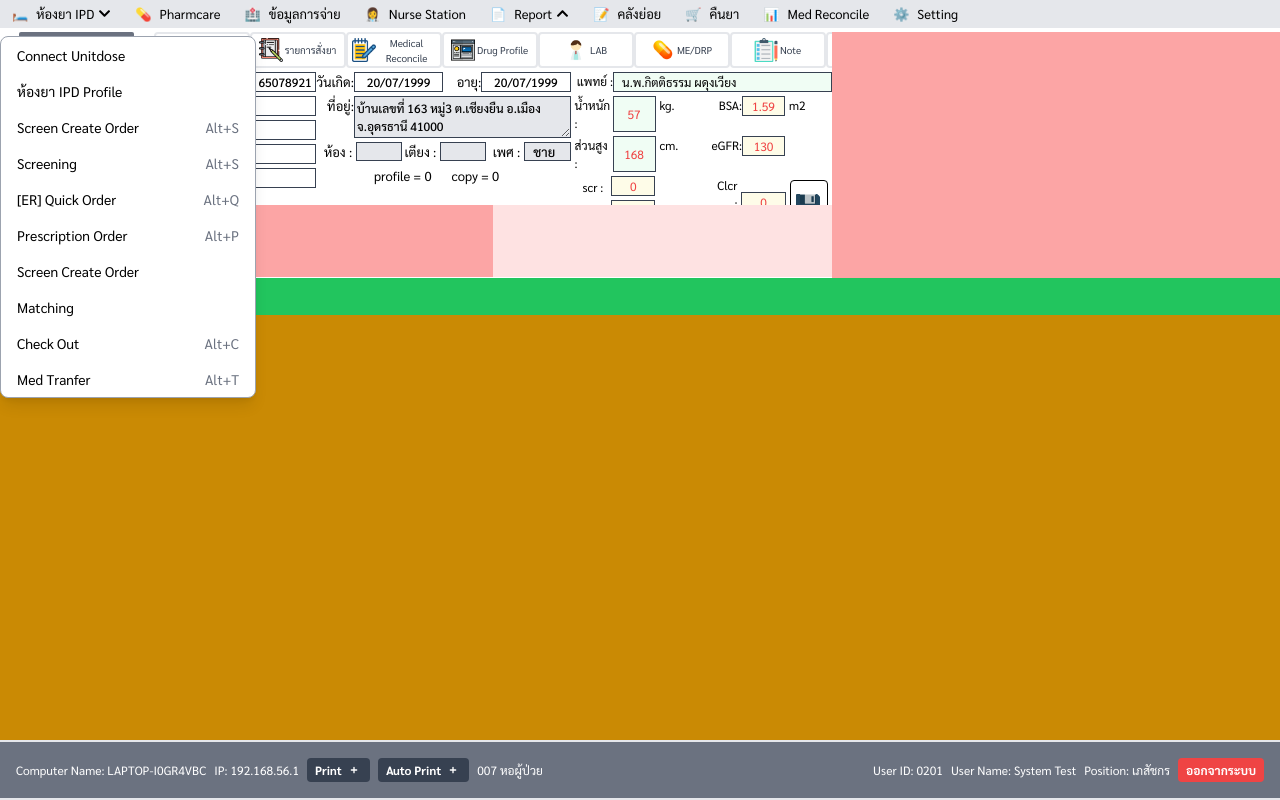
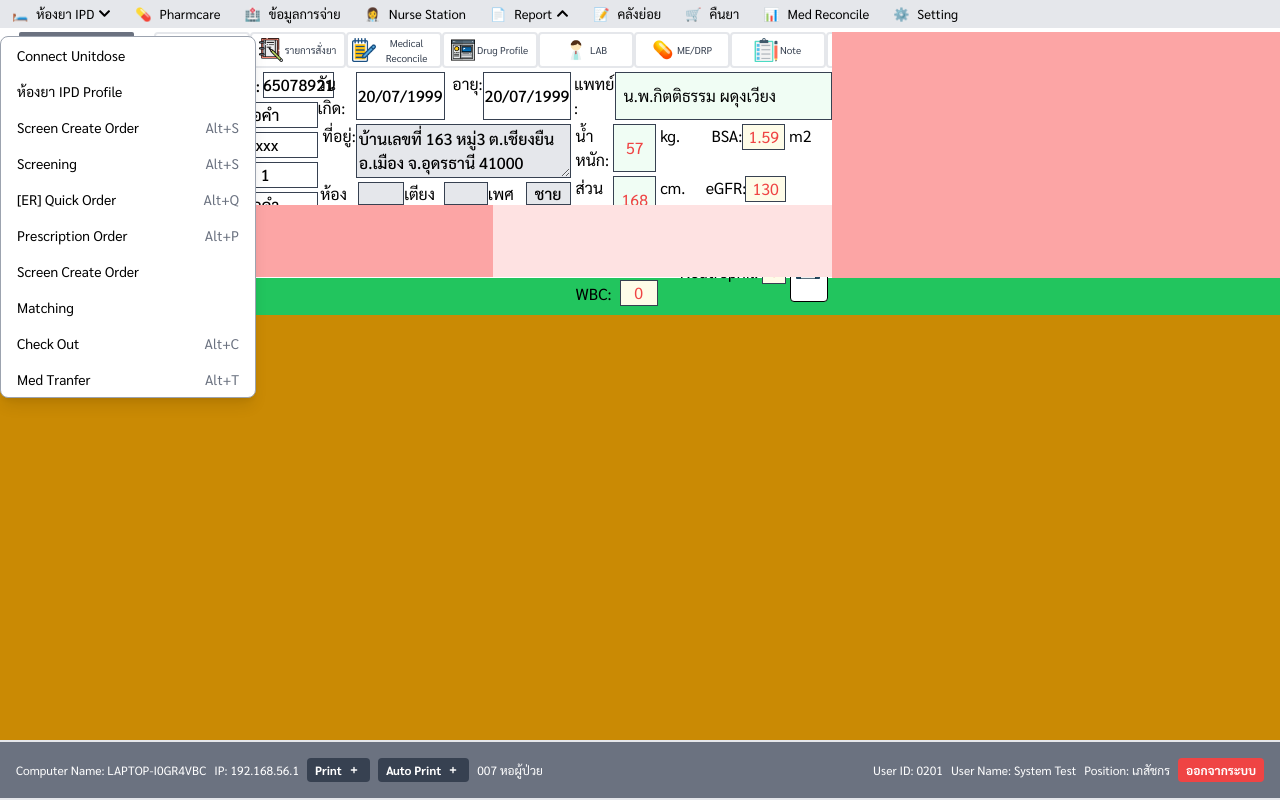
Before and after one commit to kiattisakar/hospital-front, a React (Vite) app: page / in a window 1280 px wide. Built offline with nearby package versions, Linux system fonts and the light colour scheme.

Commit message:
mainV3.1.1

```diff
--- a/src/components/FrmMainIpd.jsx
+++ b/src/components/FrmMainIpd.jsx
@@ -7,11 +7,11 @@ import Footer from '../header/Footer';
 import FrmProfile from './Profile/FrmProfile';
 export default function FrmMainIpd() {
   return (
-    <div className="font-sans flex flex-col h-[100%]">
+    <div className="font-sans flex flex-col h-screen w-screen 2xl:text-[12px] 3xl:text-[16px] 4xl:text-[17px]">
       <header>
         <IpdHeader />
       </header>
-      <main className="flex-grow flex flex-col  ">
+      <main className="flex-grow flex flex-col">
         {/* <FrmDataTebleIPD /> */}
         {/* <FrmDataTable2 /> */}
         <FrmProfile />
--- a/src/components/Profile/FrmProfile.jsx
+++ b/src/components/Profile/FrmProfile.jsx
@@ -14,10 +14,10 @@ import saveImg from '../../../img/save.png';
 // import backIcon from '../../../img/back.png';
 export default function FrmProfile() {
   return (
-    <div className="w-screen h-[100%] flex flex-col mt-1">
+    <div className="w-screen h-full flex flex-col mt-1 ">
       <div className="w-screen h-2/5 ">
         <div className="w-screen h-[87%] flex ">
-          <div className="h-full w-[12%]  flex flex-col">
+          <div className="h-full w-[12%] text-[10px] flex flex-col">
             <div className="w-full h-[15%]  flex justify-center  items-center">
               <button className="w-3/4 h-full flex justify-center items-center rounded-sm  bg-gray-500 text-xs text-white hover:bg-gray-800 active:bg-gray-400">
                 รายละเอียดผู้ป่วย
@@ -35,7 +35,7 @@ export default function FrmProfile() {
                       <path d="M12 12c2.21 0 4-1.79 4-4s-1.79-4-4-4-4 1.79-4 4 1.79 4 4 4zm0 2c-2.67 0-8 1.34-8 4v2h16v-2c0-2.66-5.33-4-8-4z" />
                     </svg>
                   </div>
-                  <div className="mb-1 o text-[10px]">
+                  <div className="mb-1 ">
                     <span className="block text-gray-700 font-medium">
                       วันที่ Admit:
                     </span>
@@ -43,33 +43,33 @@ export default function FrmProfile() {
                       17/06/2024
                     </span>
                   </div>
-                  <div className="mb-1 o text-[10px]">
+                  <div className="mb-1 ">
                     <span className="block text-gray-700 font-medium">
                       จำนวนใบสั่งยา: 0
                     </span>
                   </div>
                 </div>
-                <div className="ml-4 flex flex-col justify-top items-end">
-                  <div className="mb-1 text-[13px] underline">
+                <div className="ml-4 flex flex-col justify-top 2xl:text-[13px] 3xl:text-[16px] 4xl:text-[18px] items-end">
+                  <div className="mb-1  underline">
                     <span className="block text-gray-700 font-medium">HN:</span>
                   </div>
-                  <div className="mb-1 text-[13px] underline">
-                    <span className="block text-gray-700 font-medium">
+                  <div className="mb-1  underline">
+                    <span className="block text-gray-700 2xl:text-[12px] 3xl:text-[17px] font-medium">
                       ชื่อ - นามสกุล:
                     </span>
                   </div>
-                  <div className="mb-1 text-[13px] underline">
+                  <div className="mb-1  underline">
                     <span className="block text-gray-700 font-medium">
                       <p>เลขบัตรปชช: </p>
                     </span>
                   </div>
 
-                  <div className="mb-1 text-[13px] underline">
+                  <div className="mb-1  underline">
                     <span className="block text-gray-700 font-medium">
                       หอผู้ป่วย:
                     </span>
                   </div>
-                  <div className="mb-1 text-[13px] underline">
+                  <div className="mb-1  underline">
                     <span className="block text-gray-700 font-medium">
                       สิทธิ์ผู้ป่วย:
                     </span>
@@ -81,14 +81,14 @@ export default function FrmProfile() {
               <button className="w-2/5 h-full flex justify-center items-center rounded-sm p-1 bg-white text-white border-2 border-gray-700 hover:bg-gray-400 active:bg-gray-100">
                 <img src={homeIcon} alt="บ้าน" className="w-6 h-6" />
               </button>
-              <button className="w-2/5 h-full flex justify-center text-[12px] items-center rounded-sm p-1 text-gray-700 font-bold bg-yellow-400 hover:text-white hover:bg-yellow-600 border-2 border-gray-700 active:bg-yellow-400">
+              <button className="w-2/5 h-full flex justify-center  items-center rounded-sm p-1 text-gray-700 font-bold bg-yellow-400 hover:text-white hover:bg-yellow-600 border-2 border-gray-700 active:bg-yellow-400">
                 <span>จ่ายแบบ ROBOT</span>
               </button>
             </div>
           </div>
           <div className="h-full w-[53%] ">
             <div className="h-[15%] w-full flex justify-start ">
-              <div className="h-full w-full flex justify-start ">
+              <div className="h-     w-full flex justify-start ">
                 <ButtonWithIcon icon={profileIcon} label="Medication Profile" />
                 <ButtonWithIcon icon={noteBookIcon} label="รายการสั่งยา" />
                 <ButtonWithIcon icon={editIcon} label="Medical Reconcile" />
@@ -103,8 +103,8 @@ export default function FrmProfile() {
             </div>
             <div className="w-full my-1 h-[83%]">
               <div className="flex  w-full h-[65%] ">
-                <div className="ml-2 text-[13px] h-full w-[23%] ">
-                  <div className="  flex justify-start w-full text-[12px]  boeder-[2px] mb-1">
+                <div className="ml-2  h-full w-[23%] ">
+                  <div className="  flex justify-start w-full  boeder-[2px] mb-1">
                     <div className="  w-[45%] border-[1px] border-gray-700 flex justify-center items-center font-medium">
                       65078921
                     </div>
@@ -115,34 +115,34 @@ export default function FrmProfile() {
                       65078921
                     </div>
                   </div>
-                  <div className="mb-1 w-full  mt-[1px] font-medium border-[1px] border-gray-700 flex text-[12px] px-1">
+                  <div className="mb-1 w-full  mt-[1px] font-medium border-[1px] border-gray-700 flex px-1">
                     นาย วิศรุต เชื้อคำ
                   </div>
-                  <div className="w-full mb-1 mt-[1px] font-medium border-[1px] border-gray-700 flex text-[12px] px-1">
+                  <div className="w-full mb-1 mt-[1px] font-medium border-[1px] border-gray-700 flex px-1">
                     1419901859xxx
                   </div>
-                  <div className="w-full mb-1  mt-[1px] font-medium border-[1px] border-gray-700 flex text-[12px] px-1">
+                  <div className="w-full mb-1  mt-[1px] font-medium border-[1px] border-gray-700 flex px-1">
                     ศัลยกรรมชาย 1
                   </div>
-                  <div className="w-full mb-1 mt-[1px] font-medium border-[1px] border-gray-700 flex text-[12px] px-1">
+                  <div className="w-full mb-1 mt-[1px] font-medium border-[1px] border-gray-700 flex px-1">
                     นาย วิศรุต เชื้อคำ
                   </div>
                 </div>
-                <div className="text-[13px] h-full w-[38%] ">
+                <div className=" h-full w-[38%] ">
                   <div className="flex w-full mb-1">
                     <div className="w-[15%] flex justify-end">วันเกิด:</div>
-                    <div className="w-[35%] text-[12px] border-[1px] border-gray-700 flex justify-center items-center font-medium">
+                    <div className="w-[35%]  border-[1px] border-gray-700 flex justify-center items-center font-medium">
                       20/07/1999
                     </div>
                     <div className="w-[15%] flex justify-end">อายุ:</div>
-                    <div className="w-[35%] text-[12px] border-[1px] border-gray-700 flex justify-center items-center font-medium">
+                    <div className="w-[35%] border-[1px] border-gray-700 flex justify-center items-center font-medium">
                       20/07/1999
                     </div>
                   </div>
                   <div className="flex w-full ">
                     <div className="w-[15%] flex justify-end">ที่อยู่:</div>
                     <textarea
-                      className=" p-[2px] w-[85%] mb-1 text-[12px] border-[1px] cursor-default bg-gray-200 border-gray-700 flex justify-center items-center font-medium"
+                      className=" p-[2px] w-[85%] mb-1 border-[1px] cursor-default bg-gray-200 border-gray-700 flex justify-center items-center font-medium"
                       value={
                         'บ้านเลขที่ 163 หมู่3 ต.เชียงยืน อ.เมือง จ.อุดรธานี 41000'
                       }
@@ -182,14 +182,14 @@ export default function FrmProfile() {
                     <p>copy = 0</p>
                   </div>
                 </div>
-                <div className="text-[12px] h-full w-[39%] ">
+                <div className=" h-full w-[39%] ">
                   <div className="flex mb-1 w-full">
                     <div className="ml-1 w-[15%] flex justify-end">
                       แพทย์ :{' '}
                     </div>
                     <input
                       type="text"
-                      className="w-[85%] border-[1px] bg-green-50 border-gray-700 text-[12px] px-2 cursor-default"
+                      className="w-[85%] border-[1px] bg-green-50 border-gray-700 px-2 cursor-default"
                       value={'น.พ.กิตติธรรม ผดุงเวียง'}
                       readOnly
                     />
@@ -197,11 +197,11 @@ export default function FrmProfile() {
                   <div className="flex mb-1 w-full">
                     <div className="w-[50%] h-full flex">
                       <div className="w-[31%] ml-1 flex justify-end">
-                        น้ำหนัก :{' '}
+                        น้ำหนัก:
                       </div>
                       <input
                         type="text"
-                        className="w-[35%]  border-[1px] bg-green-50 text-red-500 border-gray-700 text-[12px] text-center cursor-default mr-1"
+                        className="w-[35%]  border-[1px] bg-green-50 text-red-500 border-gray-700 text-center cursor-default mr-1"
                         value={'57'}
                         readOnly
                       />
@@ -213,7 +213,7 @@ export default function FrmProfile() {
                       </div>
                       <input
                         type="text"
-                        className="w-[35%]  border-[1px] bg-yellow-50 text-red-500 border-gray-700 text-[12px] text-center cursor-default mr-1"
+                        className="w-[35%]  border-[1px] bg-yellow-50 text-red-500 border-gray-700 text-center cursor-default mr-1"
                         value={'1.59'}
                         readOnly
                       />
@@ -227,7 +227,7 @@ export default function FrmProfile() {
                       </div>
                       <input
                         type="text"
-                        className="w-[35%]  border-[1px] bg-green-50 text-red-500 border-gray-700 text-[12px] text-center cursor-default mr-1"
+                        className="w-[35%]  border-[1px] bg-green-50 text-red-500 border-gray-700 text-center cursor-default mr-1"
                         value={'168'}
                         readOnly
                       />
@@ -237,7 +237,7 @@ export default function FrmProfile() {
                       <div className="w-[30%] ml-1 text-right">eGFR:</div>
                       <input
                         type="text"
-                        className="w-[35%]  border-[1px] bg-yellow-50 text-red-500 border-gray-700 text-[12px] text-center cursor-default mr-1"
+                        className="w-[35%]  border-[1px] bg-yellow-50 text-red-500 border-gray-700 text-center cursor-default mr-1"
                         value={'130'}
                         readOnly
                       />
@@ -246,25 +246,21 @@ export default function FrmProfile() {
                   </div>
                   <div className="w-full flex  ">
                     <div className="w-[40%] ">
-                      <div className="flex text-[12px] justify-end items-end p-0 mb-1">
-                        <div className="w-[20%] ml-1 text-[12px] text-right">
-                          scr :
-                        </div>
+                      <div className="flex justify-end items-end p-0 mb-1">
+                        <div className="w-[20%] ml-1 text-right">scr :</div>
                         <input
                           type="text"
-                          className="w-[42%]  border-[1px] bg-yellow-50 text-red-500 border-gray-700 text-[12px] text-center cursor-default ml-2 mr-1"
+                          className="w-[42%]  border-[1px] bg-yellow-50 text-red-500 border-gray-700 text-center cursor-default ml-2 mr-1"
                           value={'0'}
                           readOnly
                         />
                         <div className="w-[15.2%]"> </div>
                       </div>{' '}
-                      <div className="flex text-[12px] justify-end items-end p-0">
-                        <div className="w-[%] ml-1 text-[12px] text-right">
-                          WBC:
-                        </div>
+                      <div className="flex justify-end items-end p-0">
+                        <div className="w-[%] ml-1 text-right">WBC:</div>
                         <input
                           type="text"
-                          className="w-[42%]  border-[1px] bg-yellow-50 text-red-500 border-gray-700 text-[12px] text-center cursor-default ml-2 mr-1"
+                          className="w-[42%]  border-[1px] bg-yellow-50 text-red-500 border-gray-700 text-center cursor-default ml-2 mr-1"
                           value={'0'}
                           readOnly
                         />
@@ -272,24 +268,20 @@ export default function FrmProfile() {
                       </div>
                     </div>
                     <div className="w-[42.3%] ">
-                      <div className="flex text-[12px] justify-end items-end p-0 mb-1">
-                        <div className="w-[20%] ml-1 text-[12px] text-right">
-                          Clcr :
-                        </div>
+                      <div className="flex justify-end items-end p-0 mb-1">
+                        <div className=" ml-1 text-right">Clcr :</div>
                         <input
                           type="text"
-                          className="w-[40%]  border-[1px] bg-yellow-50 text-red-500 border-gray-700 text-[12px] text-center cursor-default  ml-1"
+                          className="w-[40%]  border-[1px] bg-yellow-50 text-red-500 border-gray-700 text-center cursor-default  ml-1"
                           value={'0'}
                           readOnly
                         />
                       </div>{' '}
-                      <div className="flex text-[12px] justify-end items-end p-0">
-                        <div className=" ml-1 text-[12px] text-right">
-                          Neutrophil%:
-                        </div>
+                      <div className="flex justify-end items-end p-0">
+                        <div className=" ml-1 text-right">Neutrophil:</div>
                         <input
                           type="text"
-                          className="w-[40%]  border-[1px] bg-yellow-50 text-red-500 border-gray-700 text-[12px] text-center cursor-default ml-1 "
+                          className="w-[40%]  border-[1px] bg-yellow-50 text-red-500 border-gray-700 text-center cursor-default ml-1 "
                           value={'0'}
                           readOnly
                         />
--- a/tailwind.config.js
+++ b/tailwind.config.js
@@ -1,16 +1,17 @@
 /** @type {import('tailwindcss').Config} */
 export default {
-  content: [
-    "./index.html",
-    "./src/**/*.{js,ts,jsx,tsx}",
-  ],
+  content: ['./index.html', './src/**/*.{js,ts,jsx,tsx}'],
   theme: {
     extend: {
       fontFamily: {
         sans: ['Sarabun', 'ui-sans-serif', 'system-ui'],
       },
+      screens: {
+        '3xl': '1620px', // ตัวอย่างการเพิ่ม breakpoint สำหรับหน้าจอขนาดใหญ่กว่า 2xl
+        '4xl': '1820px', // ตัวอย่างการเพิ่ม breakpoint สำหรับหน้าจอขนาดใหญ่กว่า 2xl
+      },
     },
   },
   variants: {},
   plugins: [],
-}
+};
```
